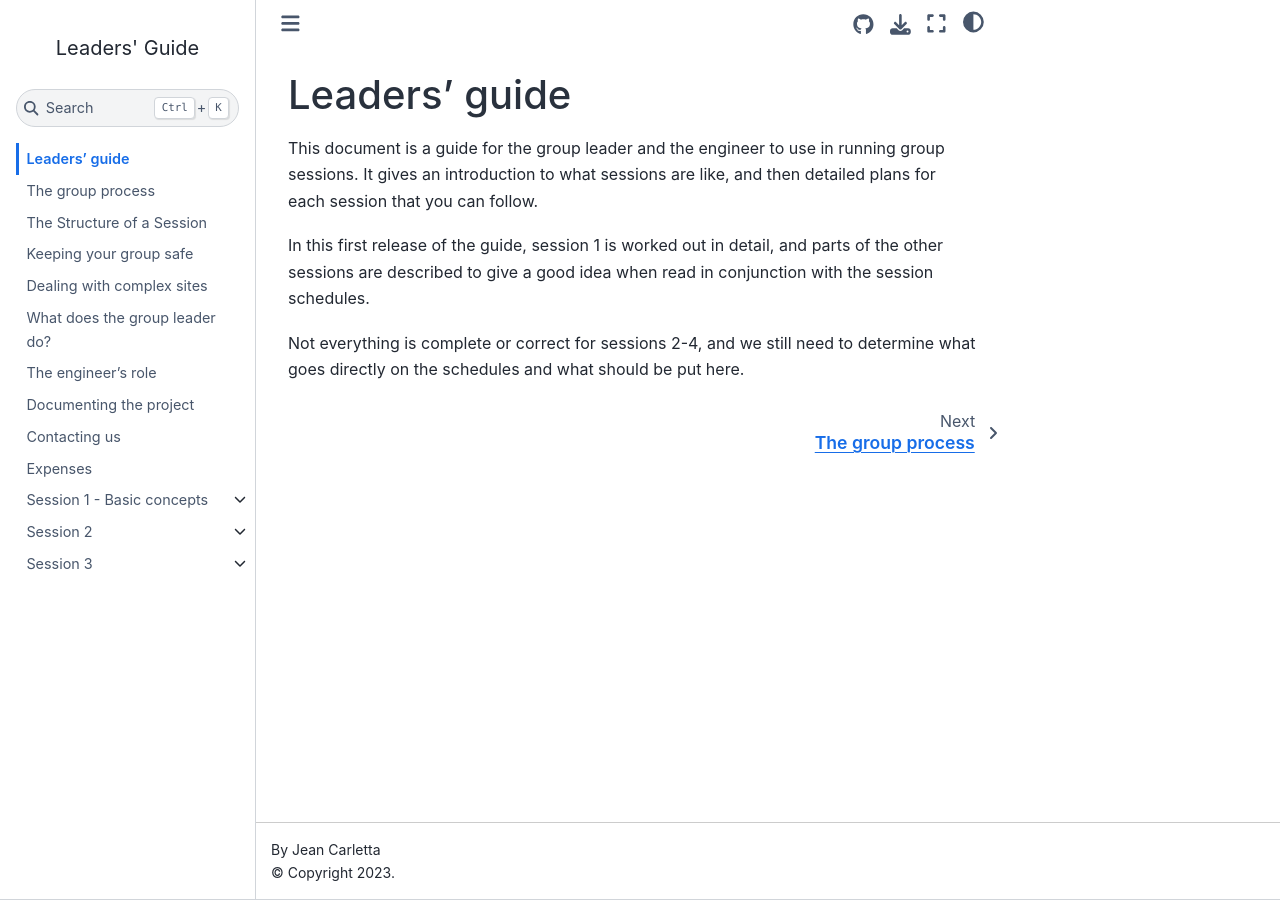
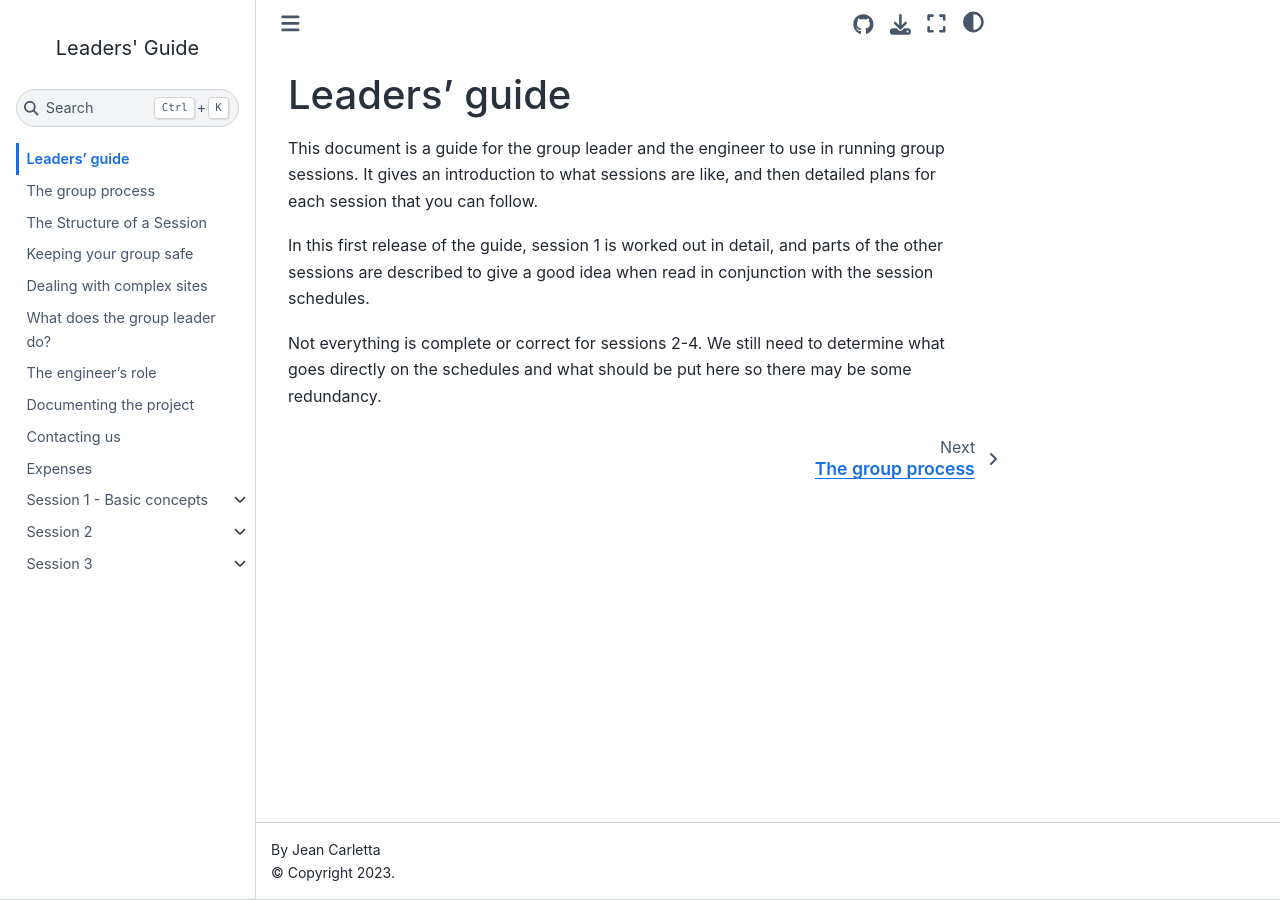
Before and after one commit to JeanCarletta/HeatHack-Leaders-Guide, a Jupyter Book: the page built from intro.md, in a window 1280 px wide. Built offline with Jupyter Book 1.0.4 settings and Sphinx 7.4.7 and the Sphinx Book theme 1.1.4, drawn with Linux system fonts in a browser that asks for light colours.

Commit message:
small change to trigger book build

```diff
--- a/intro.md
+++ b/intro.md
@@ -4,4 +4,4 @@ This document is a guide for the group leader and the engineer to use in running
 
 In this first release of the guide, session 1 is worked out in detail, and parts of the other sessions are described to give a good idea when read in conjunction with the session schedules.
 
-Not everything is complete or correct for sessions 2-4,  and we still need to determine what goes directly on the schedules and what should be put here.
+Not everything is complete or correct for sessions 2-4.  We still need to determine what goes directly on the schedules and what should be put here so there may be some redundancy.
```
